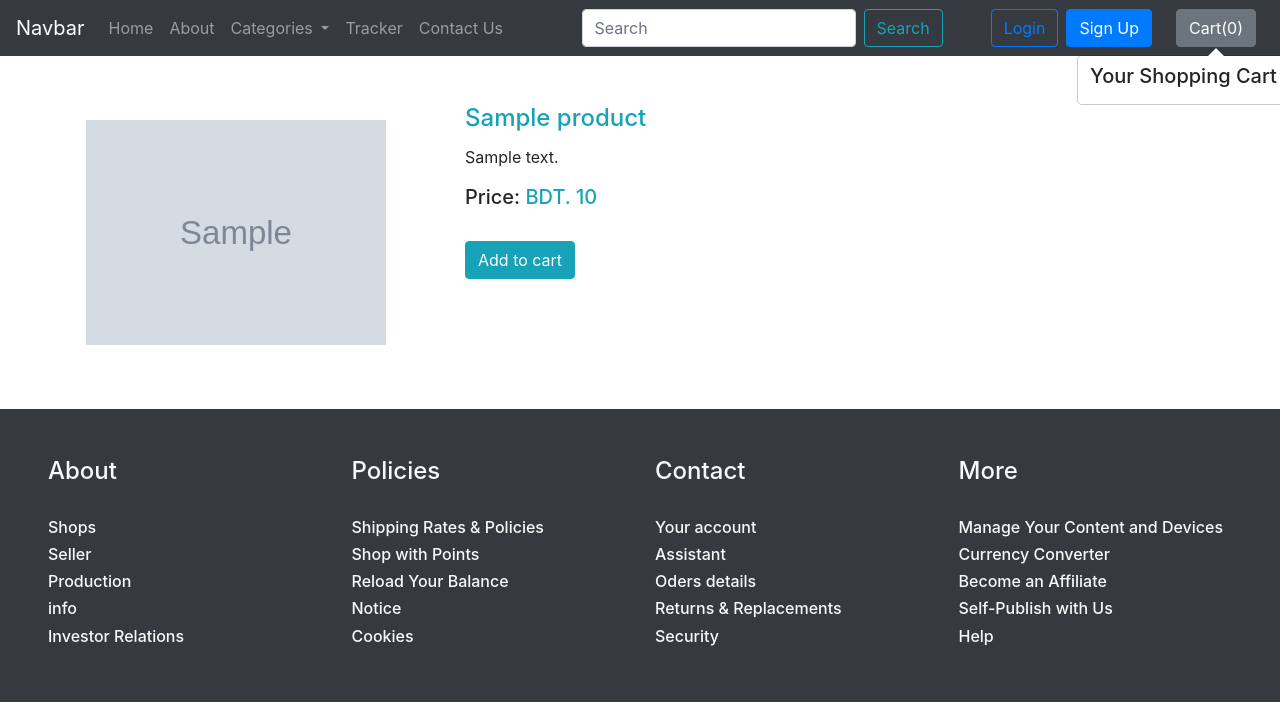
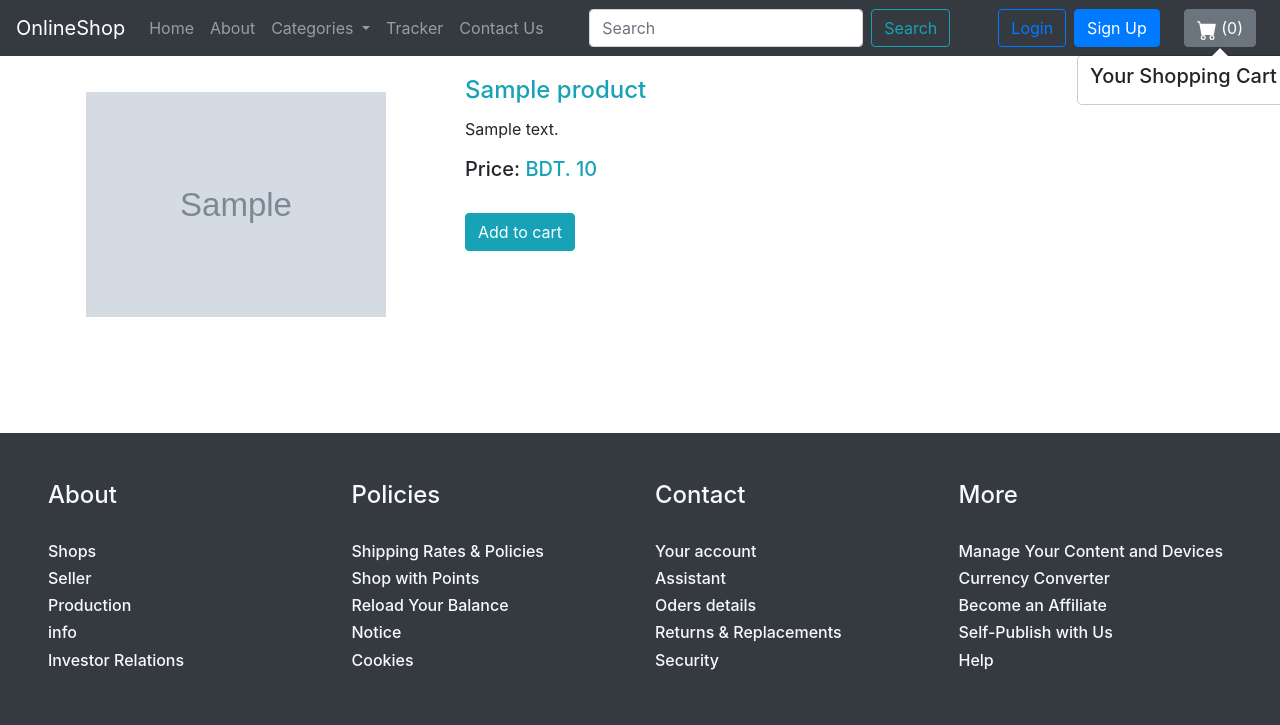
Before and after one commit to RahatGithub/OnlineShopPractice, a Django app: template main/templates/main/product_view.html in a window 1280 px wide. Shown: the top 725 px of the page. Run offline with Django 3.2, Linux system fonts and the light colour scheme; the template is opened without the code that fills it: most values are stand-ins (such as "Sample title", 1, 10 or a date in 2020); grey boxes marked "Sample" are stand-in pictures; some libraries are stand-ins or nearby versions.

Commit message:
SVG icon added

```diff
--- a/main/templates/main/base.html
+++ b/main/templates/main/base.html
@@ -23,7 +23,7 @@
   <body>
 
     <nav class="navbar navbar-expand-lg navbar-dark bg-dark">
-        <a class="navbar-brand" href="/">Navbar</a>
+        <a class="navbar-brand" href="/">OnlineShop</a>
         <button class="navbar-toggler" type="button" data-toggle="collapse" data-target="#navbarSupportedContent" aria-controls="navbarSupportedContent" aria-expanded="false" aria-label="Toggle navigation">
           <span class="navbar-toggler-icon"></span>
         </button>
@@ -67,7 +67,9 @@
           {% endif %}
 
           <button type="button" class="btn btn-secondary mx-2" id="popcart" data-html="true" data-container="body" data-toggle="popover" data-placement="bottom" data-content="Bottom popover">
-            Cart(<span id="cart">0</span>)
+            <svg xmlns="http://www.w3.org/2000/svg" width="20" height="20" fill="currentColor" class="bi bi-cart-fill" viewBox="0 0 16 16">
+              <path d="M0 1.5A.5.5 0 0 1 .5 1H2a.5.5 0 0 1 .485.379L2.89 3H14.5a.5.5 0 0 1 .491.592l-1.5 8A.5.5 0 0 1 13 12H4a.5.5 0 0 1-.491-.408L2.01 3.607 1.61 2H.5a.5.5 0 0 1-.5-.5zM5 12a2 2 0 1 0 0 4 2 2 0 0 0 0-4zm7 0a2 2 0 1 0 0 4 2 2 0 0 0 0-4zm-7 1a1 1 0 1 1 0 2 1 1 0 0 1 0-2zm7 0a1 1 0 1 1 0 2 1 1 0 0 1 0-2z"/>
+            </svg> (<span id="cart">0</span>)
           </button>
 
         </div>
--- a/main/templates/main/product_view.html
+++ b/main/templates/main/product_view.html
@@ -4,11 +4,19 @@
 
 {% block title %} {{product.name}} {% endblock %}
 
+{% block css %}
+
+    .product-view{
+        margin-top: 20px;
+        margin-bottom: 100px;
+    }
+
+{% endblock %}
 
 
 {% block body %}
 
-    <div class="container my-5">
+    <div class="container product-view">
         <div class="row">
             <div class="col-md-4 p-3">
                 <img src="/media/{{product.image}}" alt="" height="225px">
--- a/main/templates/main/search.html
+++ b/main/templates/main/search.html
@@ -42,6 +42,11 @@
 {% block js %}
 
     <script>
+
+        {% if msg|length != 0 %}
+            alert('{{msg}}');
+            window.location.href="/main/"
+        {% endif %}
 
         if(localStorage.getItem('cart') == null){
           var cart = {};
```
Also changed, not shown: main/views.py (+1 -7 lines), package-lock.json (added).
